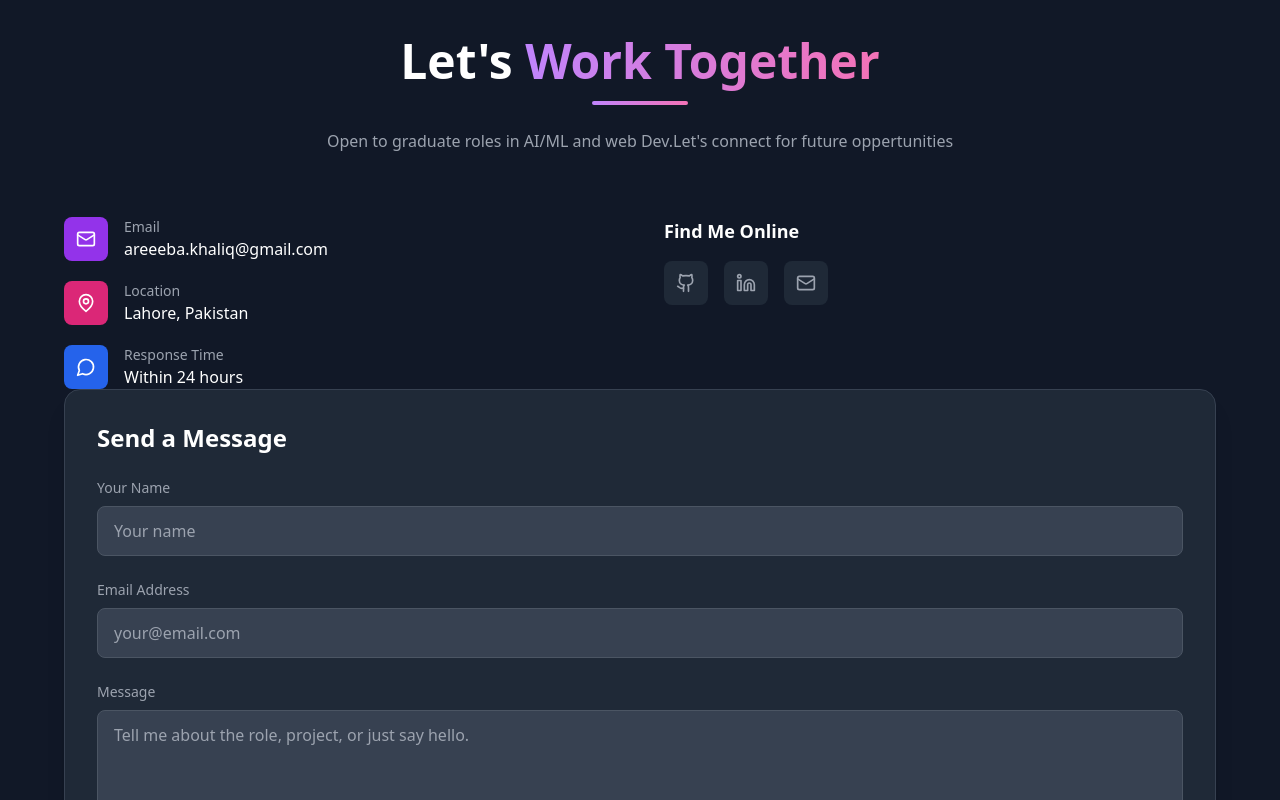
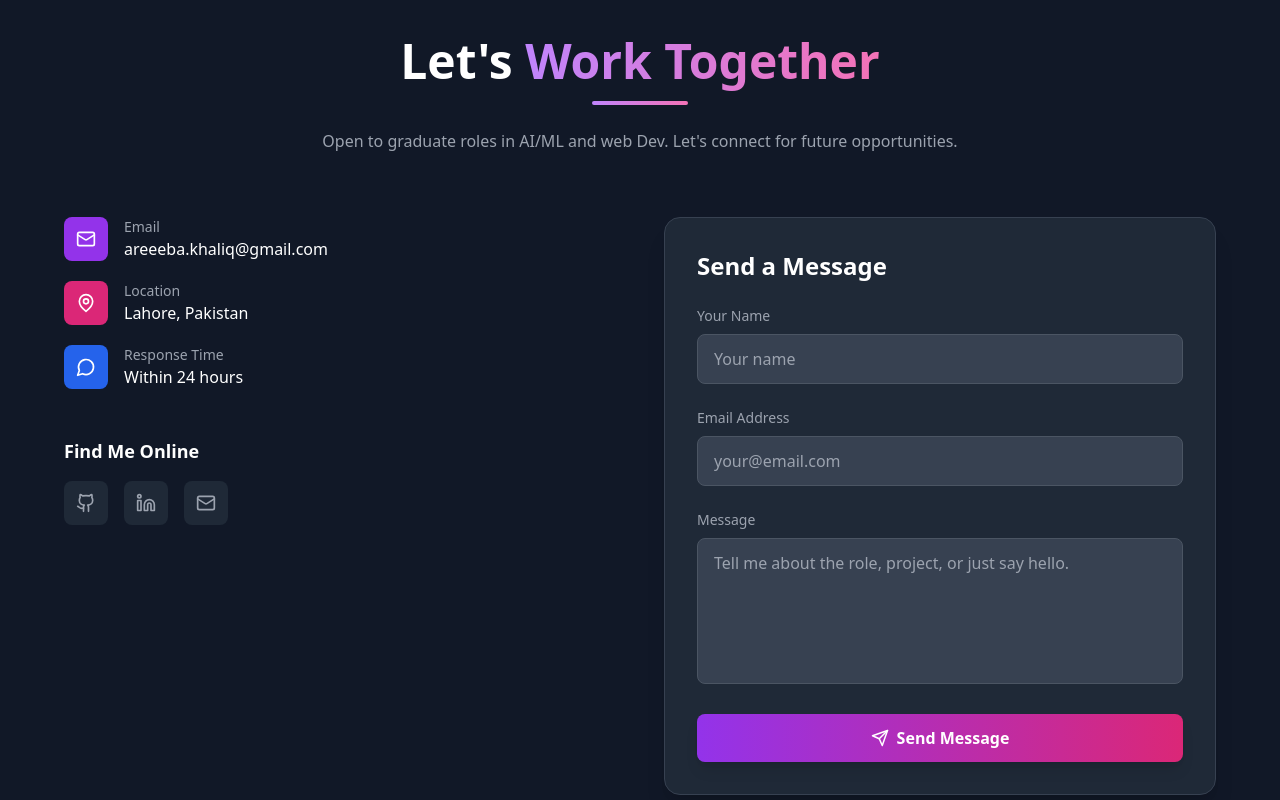
Before and after one commit to Areeba-Khaliq/Portfolio, a React (Vite) app: page / in a window 1280 px wide. Shown: the part 6100-6900 px from the top of the page. Built offline with nearby package versions, Linux system fonts and the light colour scheme.

Commit message:
Refactor comments and fix typo in Contact component
Updated comments for clarity and fixed a typo in the text.

```diff
--- a/src/components/Contact.tsx
+++ b/src/components/Contact.tsx
@@ -12,7 +12,6 @@ const Contact = () => {
 
   const handleSubmit = (e: React.FormEvent) => {
     e.preventDefault();
-    // Replace this with your preferred form handler e.g. Formspree, EmailJS
     setSubmitted(true);
     setFormData({ name: '', email: '', message: '' });
     setTimeout(() => setSubmitted(false), 4000);
@@ -30,13 +29,13 @@ const Contact = () => {
             </h2>
             <div className="w-24 h-1 bg-gradient-to-r from-purple-400 to-pink-400 mx-auto rounded-full"></div>
             <p className="text-gray-400 mt-6 max-w-2xl mx-auto">
-              Open to graduate roles in AI/ML and web Dev.Let's connect for future oppertunities
+              Open to graduate roles in AI/ML and web Dev. Let's connect for future opportunities.
             </p>
           </div>
 
           <div className="grid lg:grid-cols-2 gap-12">
-
-              {/* Contact Details */}
+            {/* Left Column — Contact Details & Socials */}
+            <div className="space-y-12">
               <div className="space-y-5">
                 <div className="flex items-center">
                   <div className="p-3 bg-purple-600 rounded-lg mr-4">
@@ -91,7 +90,7 @@ const Contact = () => {
               </div>
             </div>
 
-            {/* Right — Form */}
+            {/* Right Column — Form */}
             <div className="bg-gray-800 p-8 rounded-2xl shadow-xl border border-gray-700">
               <h3 className="text-2xl font-bold text-white mb-6">Send a Message</h3>
 
@@ -142,9 +141,9 @@ const Contact = () => {
                 </button>
               </form>
             </div>
-          </div>
-        </div>
-
+          </div> {/* Closes Grid */}
+        </div> {/* Closes max-w-6xl */}
+      </div> {/* Closes container */}
     </section>
   );
 };
```
